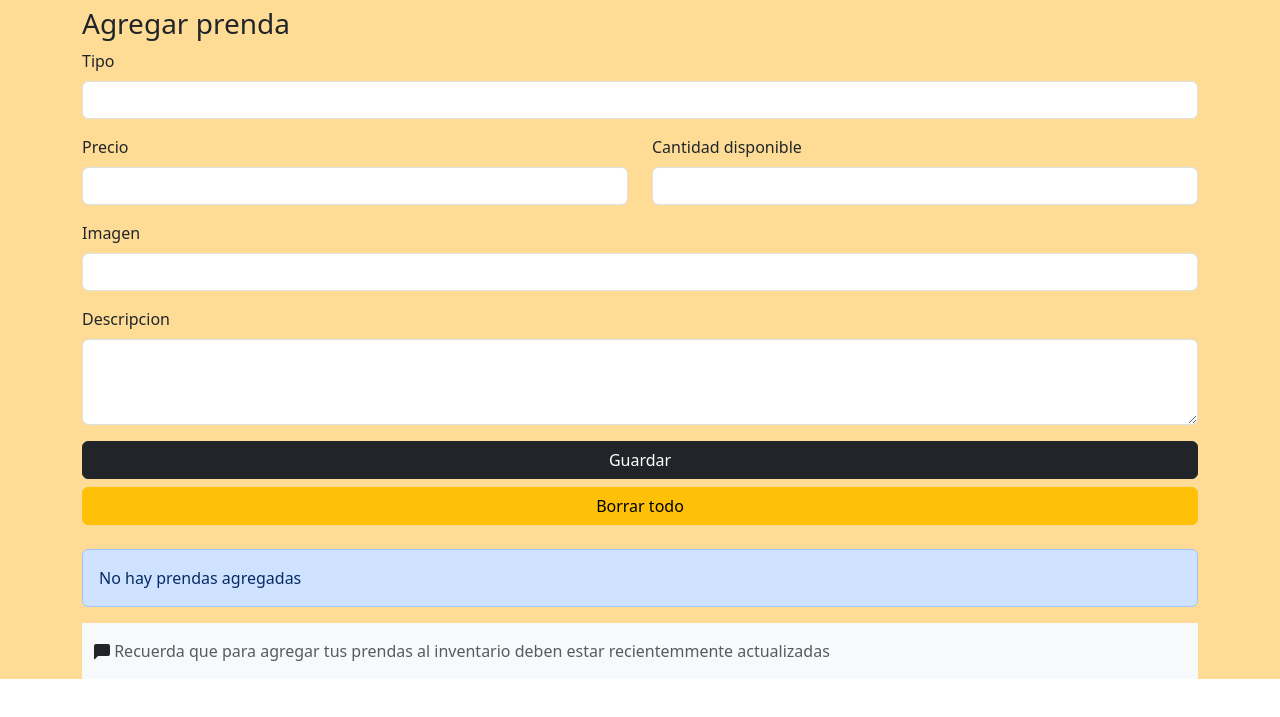
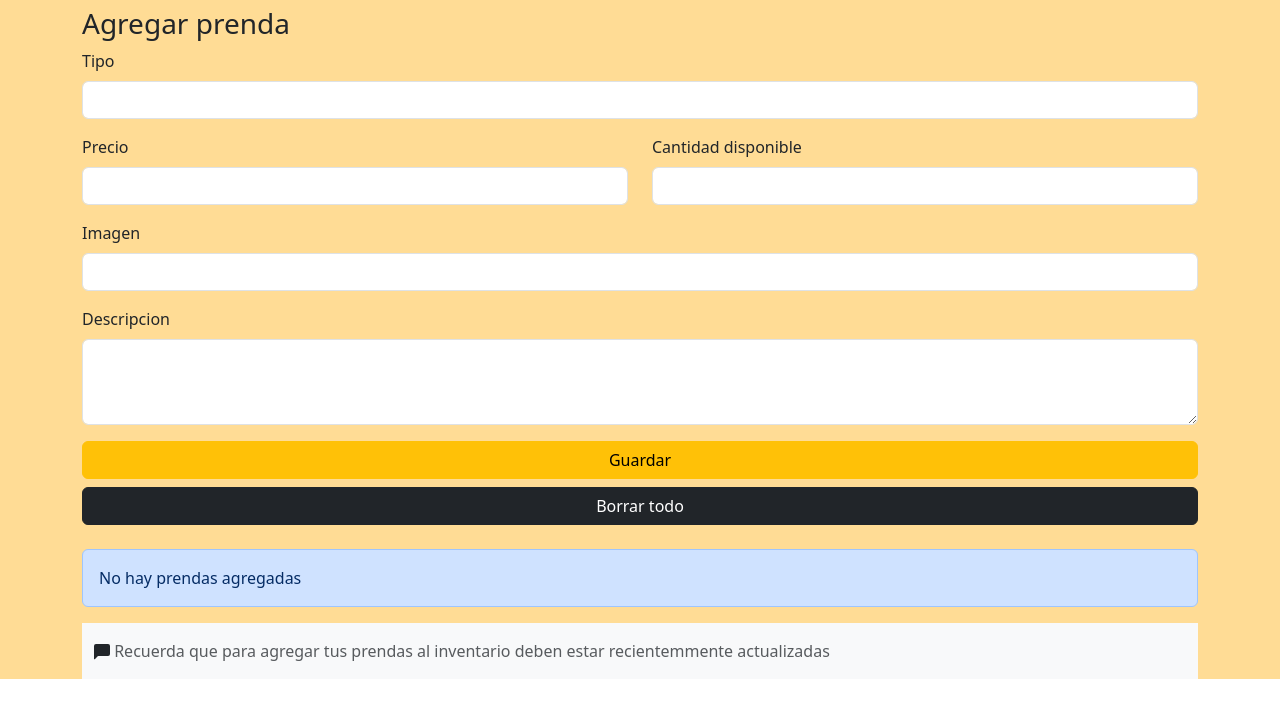
Before and after one commit to gabiob02/PROYECTO2, a plain HTML site: page index.html in a window 1280 px wide. Shown: the part 73-790 px from the top of the page. Drawn offline with nearby package versions, Linux system fonts and the light colour scheme.

Commit message:
Update index.html

```diff
--- a/index.html
+++ b/index.html
@@ -70,8 +70,8 @@
                     <textarea class="form-control" id="inputDescripcion" rows="3"></textarea>
                 </div>
                 <div class="d-grid gap-2">
-                    <button class="btn btn-dark" type="button" id="btnAgregar">Guardar</button>
-                    <button class="btn btn-warning" type="button" id="btnBorrarTodo">Borrar todo</button>
+                    <button class="btn btn-warning" type="button" id="btnAgregar">Guardar</button>
+                    <button class="btn btn-dark" type="button" id="btnBorrarTodo">Borrar todo</button>
                 </div>
             </div>
             <div class="col-md-12 mt-4" id="divPrendas">
```
